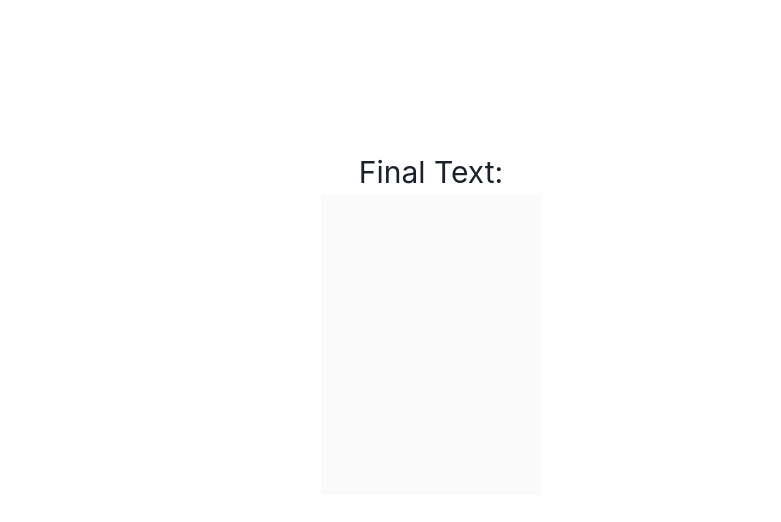
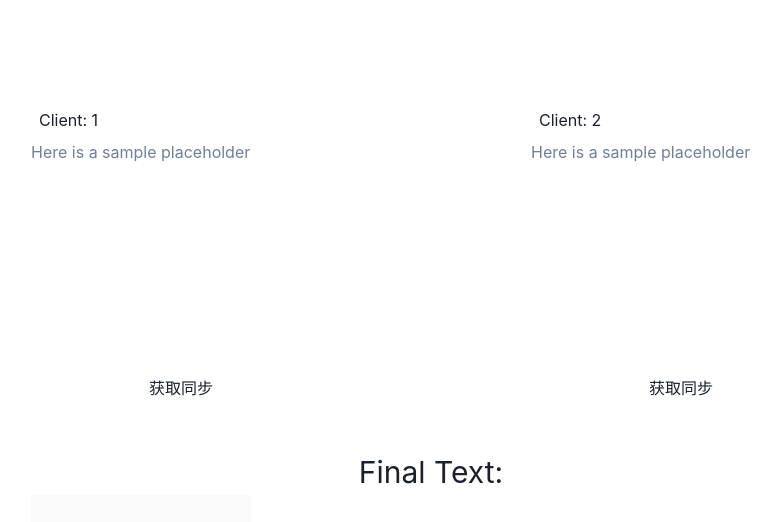
Before and after one commit to Tangjj1996/crdt-toy, a React (Vite) app: page / in a window 1280 px wide. Shown: the top 522 px of the page, without its empty margins (209-990 px from the left). Built offline with nearby package versions, Linux system fonts and the light colour scheme.

Commit message:
feat: UI complation

```diff
--- a/package.json
+++ b/package.json
@@ -15,6 +15,7 @@
   "author": "",
   "license": "ISC",
   "devDependencies": {
+    "@types/diff": "^5.0.3",
     "@types/react": "^18.2.15",
     "@types/react-dom": "^18.2.7",
     "@vitejs/plugin-react": "^4.0.3",
@@ -30,6 +31,7 @@
     "@chakra-ui/react": "^2.8.0",
     "@emotion/react": "^11.11.1",
     "@emotion/styled": "^11.11.0",
+    "diff": "^5.1.0",
     "framer-motion": "^10.13.0",
     "react": "^18.2.0",
     "react-dom": "^18.2.0"
--- /dev/null
+++ b/src/Client/diff.ts
@@ -0,0 +1,62 @@
+import * as jsdiff from "diff";
+
+export const diff = (oldStr: string, newStr: string) => {
+  const parts = jsdiff.diffChars(oldStr, newStr);
+  let index = 0;
+
+  const infoMap = new Map();
+
+  for (const p of parts) {
+    let infos = infoMap.get(index);
+
+    if (p.added) {
+      if (!infos) {
+        infos = [];
+        infoMap.set(index, infos);
+      }
+      infos.push({ operat: "ADD", chars: p.value });
+    }
+
+    if (p.removed) {
+      if (!infos) {
+        infos = [];
+        infoMap.set(index + 1, infos);
+      }
+      infos.push({ operat: "DELETE", chars: p.value });
+    }
+
+    if (!p.removed) {
+      index += p.count as number;
+    }
+  }
+  let actions = [];
+  for (const [position, infos] of infoMap.entries()) {
+    actions.push({ position, infos });
+  }
+  actions = getActions(actions);
+  return actions;
+};
+
+function getActions(oldActions: any[]) {
+  const actions = [];
+  for (const oldAction of oldActions) {
+    for (const info of oldAction.infos) {
+      let index = 0;
+      const chars = info.chars.split("");
+      if (info.operat === "DELETE") {
+        index = chars.length - 1;
+        chars.reverse();
+      }
+      for (const char of chars) {
+        const realPosition = oldAction.position + index;
+        if (info.operat === "DELETE") {
+          index--;
+        } else {
+          index++;
+        }
+        actions.push({ position: realPosition, action: info.operat, char });
+      }
+    }
+  }
+  return actions;
+}
--- a/src/Client/index.tsx
+++ b/src/Client/index.tsx
@@ -1,8 +1,45 @@
-import { useState } from "react";
+import React, { useState } from "react";
 import { Button, Textarea, Text, Flex } from "@chakra-ui/react";
+import { diff } from "./diff";
 
-const Clinet = () => {
-  return <div></div>;
+interface IClientProps {
+  clinedId: number;
+  onSync: (cliendId: number) => string | undefined;
+  onActions: (cliendId: number, actions: any[]) => void;
+}
+
+const Clinet: React.FC<IClientProps> = ({ clinedId, onSync, onActions }) => {
+  const [isSync, setSync] = useState(false);
+  const [text, setText] = useState("");
+
+  const onClick = () => {
+    setSync(true);
+    setText(onSync(clinedId) as string);
+    setSync(false);
+  };
+
+  const onChange = (e: any) => {
+    if (!isSync) {
+      const value = e.target.value;
+      const actions = diff(text, value);
+      onActions(clinedId, actions);
+      setText(value);
+    }
+  };
+
+  return (
+    <Flex w="300px" h="300px" direction="column">
+      <Text m="8px">Client: {clinedId}</Text>
+      <Textarea
+        value={text}
+        onChange={onChange}
+        flex="1"
+        placeholder="Here is a sample placeholder"
+        resize="none"
+      />
+      <Button onClick={onClick}>获取同步</Button>
+    </Flex>
+  );
 };
 
 export default Clinet;
--- a/src/app.tsx
+++ b/src/app.tsx
@@ -26,6 +26,7 @@ const onSync = (clientId: number) => {
       return doc2?.content();
     }
   }
+  return "";
 };
 
 const App = () => {
@@ -67,8 +68,8 @@ const App = () => {
         <Center>
           <VStack spacing="50">
             <HStack spacing="200" pt="100">
-              <Client />
-              <Client />
+              <Client clinedId={1} onSync={onSync} onActions={onActions} />
+              <Client clinedId={2} onSync={onSync} onActions={onActions} />
             </HStack>
             <Box w="100%">
               <Center>
```
Also changed, not shown: 1 other file (tests, documents, lock files or other folders).
